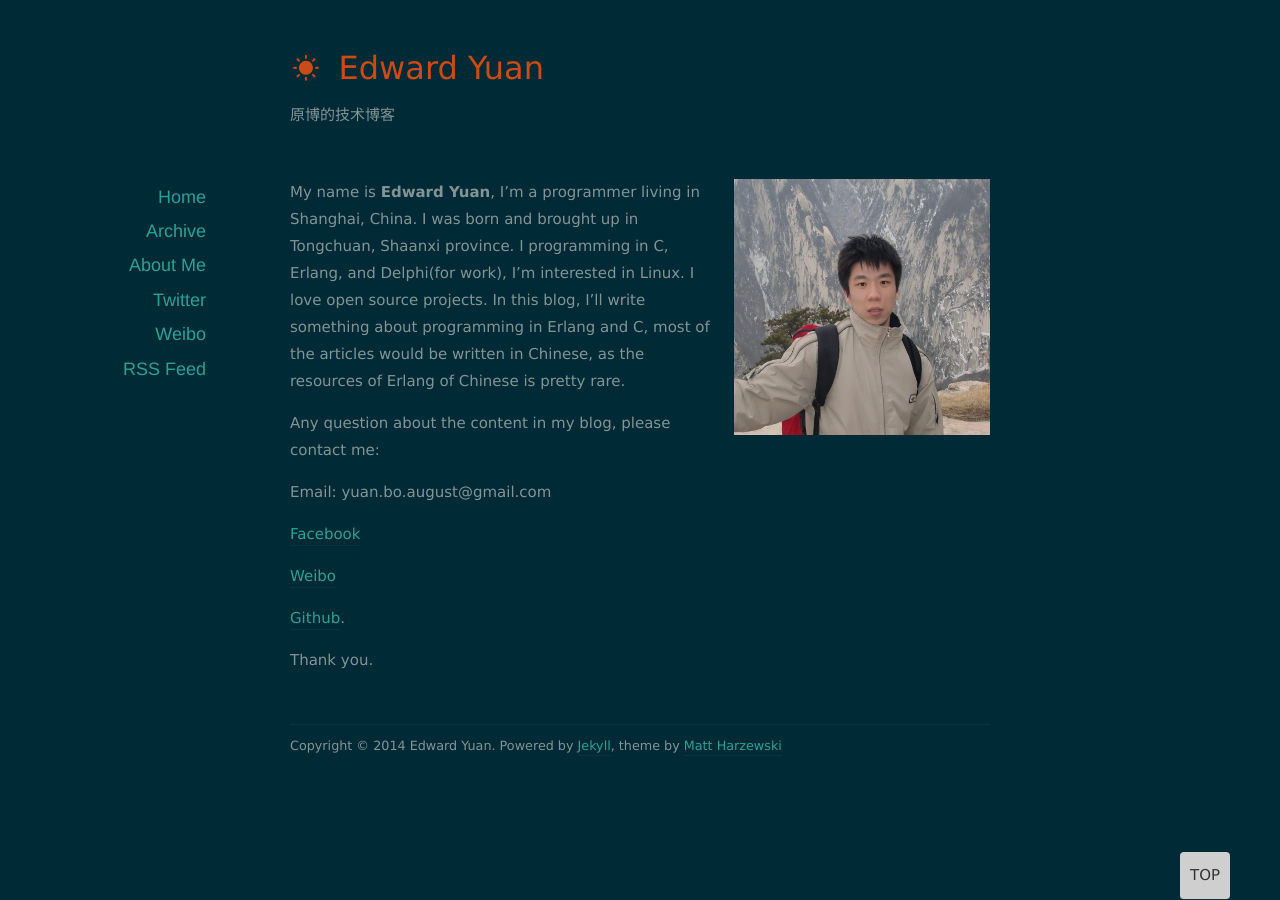
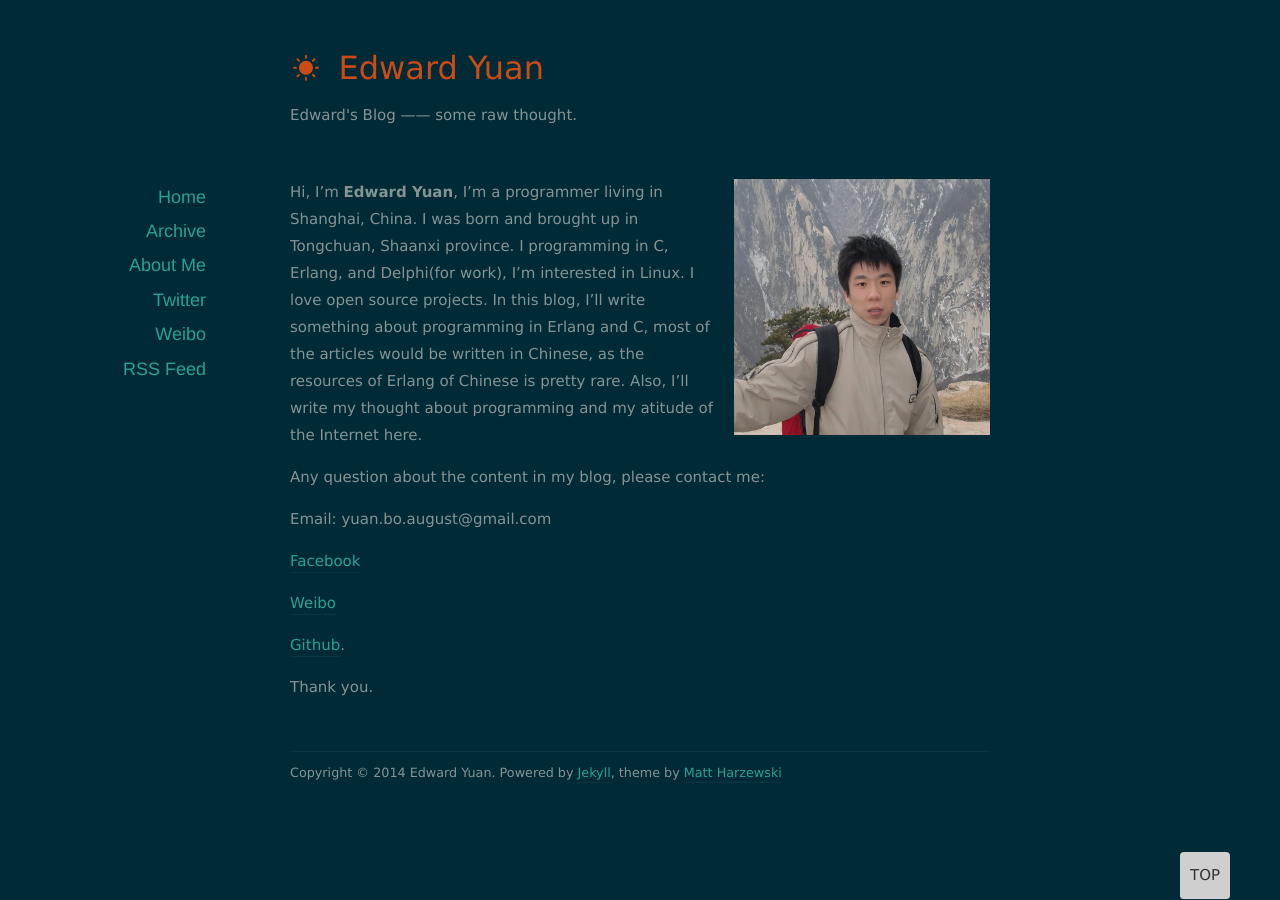
Before and after one commit to EdwardYuan/EdwardYuan.github.io, a Jekyll site: the page built from about/index.markdown, in a window 1280 px wide. Built offline with Jekyll 4.4.1, drawn with Linux system fonts in a browser that asks for light colours; nearby versions of some CDN libraries.

Commit message:
change something

```diff
--- a/_config.yml
+++ b/_config.yml
@@ -1,7 +1,7 @@
 encoding: UTF-8
 name: Edward Yuan
 url: http://edwardyuan.github.io
-description: 原博的技术博客
+description: Edward's Blog —— some raw thought.
 
 permalink: /:year/:month/:day/:title/
 paginate: 10
--- a/about/index.markdown
+++ b/about/index.markdown
@@ -5,7 +5,8 @@
 
 
 <img src="/images/edwardyuan.png" class="right" />
-My name is **Edward Yuan**, I'm a programmer living in Shanghai, China. I was born and brought up in Tongchuan, Shaanxi province.  I programming in C, Erlang, and Delphi(for work), I'm interested in Linux. I love open source projects. In this blog, I'll write something about programming in Erlang and C, most of the articles would be written in Chinese, as the resources of Erlang of Chinese is pretty rare.
+Hi, I'm **Edward Yuan**, I'm a programmer living in Shanghai, China. I was born and brought up in Tongchuan, Shaanxi province.  I programming in C, Erlang, and Delphi(for work), I'm interested in Linux. I love open source projects. In this blog, I'll write something about programming in Erlang and C, most of the articles would be written in Chinese, as the resources of Erlang of Chinese is pretty rare.
+Also, I'll write my thought about programming and my atitude of the Internet here.
 
 Any question about the content in my blog, please contact me:
 
```
